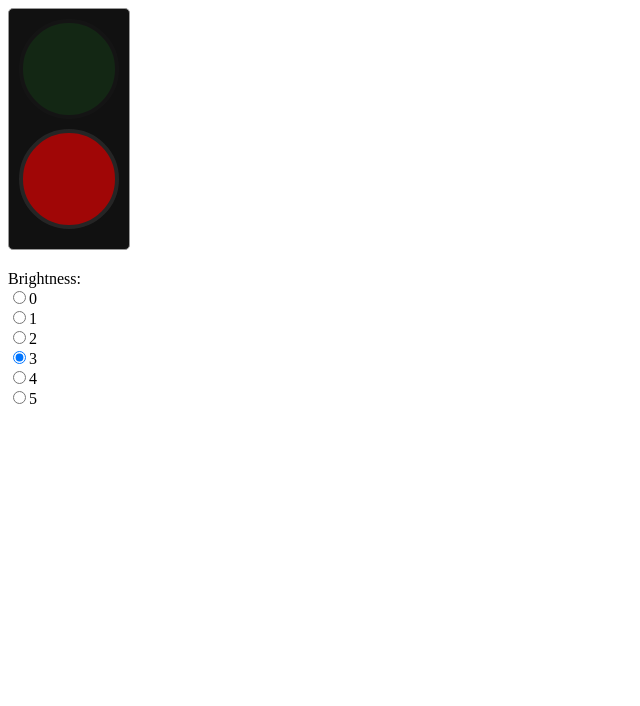
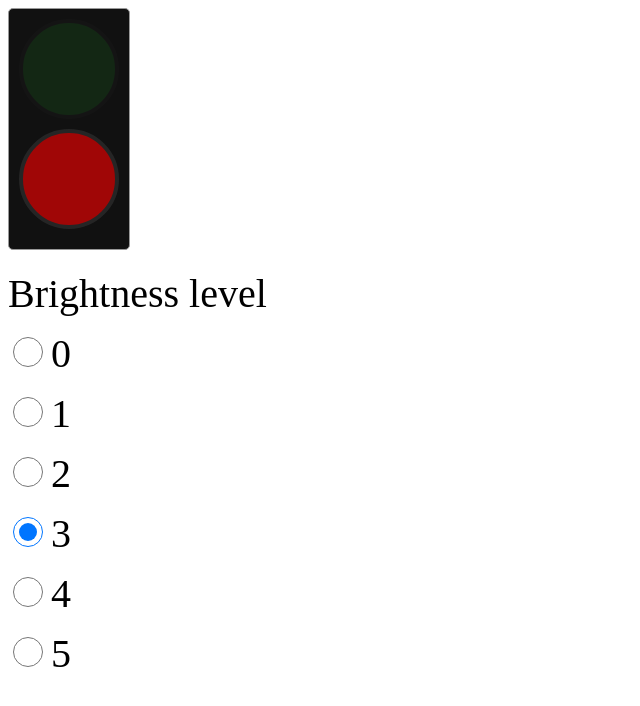
Before and after one commit to AnthonyAstige/blinkinlight, a React (Create React App) app: page / in a window 1280 px wide. Shown: the top 706 px of the page, without its empty margins (0-640 px from the left). Built offline with nearby package versions, Linux system fonts and the light colour scheme.

Commit message:
Styling radios

```diff
--- a/src/components/Lamp.js
+++ b/src/components/Lamp.js
@@ -40,7 +40,15 @@ class Lamp extends React.Component {
 		}
 
 		const brightSelectionStyle = {
+			fontSize: '40px',
 			marginTop: '20px'
+		}
+
+		const radioStyle = {
+			width: '30px',
+			height: '30px',
+			marginTop: '20px',
+			marginRight: '8px'
 		}
 
 		const greenColor = '#27e833'
@@ -52,10 +60,11 @@ class Lamp extends React.Component {
 					<Light brightness={this.state.brightness} lit={props.lit} color={props.color} />
 				</div>
 				<div style={brightSelectionStyle}>
-					Brightness:
+					Brightness level
 					{[0, 1, 2, 3, 4, 5].map(brightness =>
 						<div key={brightness}>
 							<input
+								style={radioStyle}
 								type="radio"
 								id={`brightness${brightness}`}
 								checked={brightness === this.state.brightness}
```
